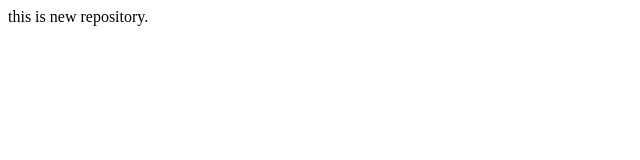
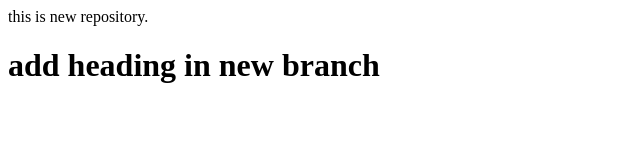
Before and after one commit to Md-Shazid/local-repo, a plain HTML site: page index.html in a window 1280 px wide. Shown: the whole page, without its empty margins (0-640 px from the left). Drawn offline with Linux system fonts and the light colour scheme.

Commit message:
add heading tag new branch

```diff
--- a/index.html
+++ b/index.html
@@ -1 +1,2 @@
 <p>this is new repository.</p>
+<h1>add heading in new branch</h1>
```
